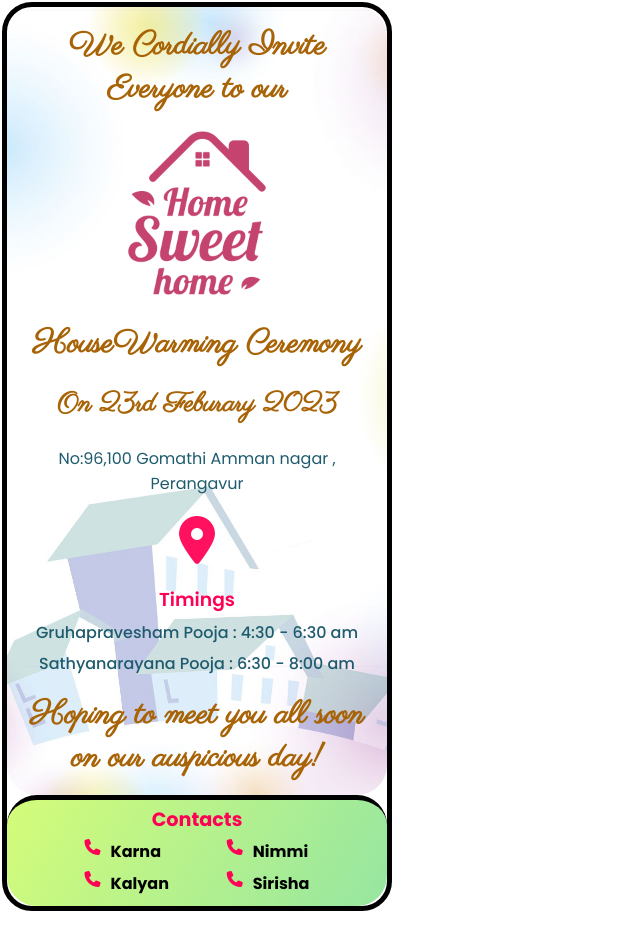
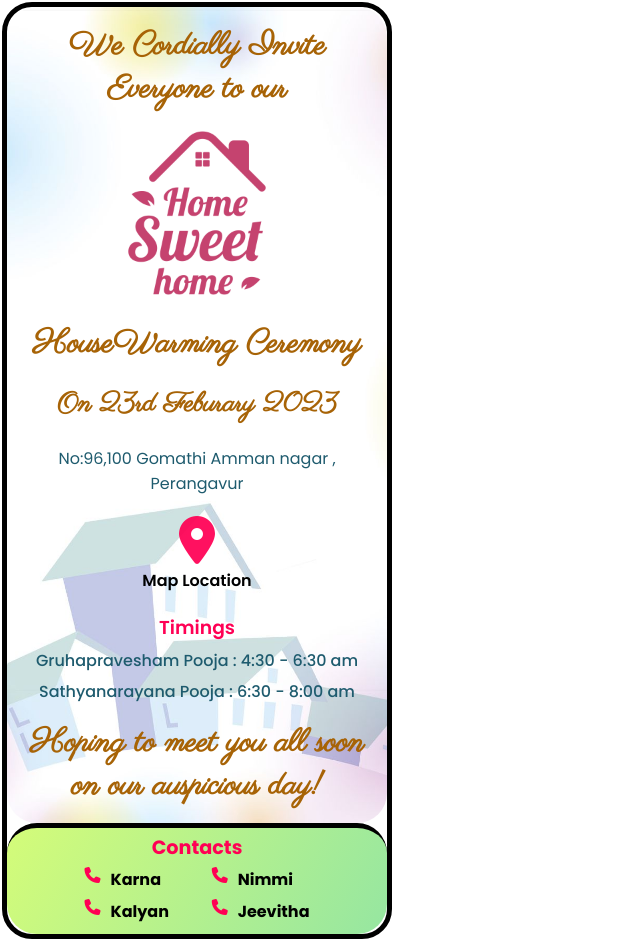
Before and after one commit to legendarycopyninja/HouseWarming, a React (Vite) app in the folder housewarming/: page / in a window 1280 px wide. Shown: the whole page, without its empty margins (0-640 px from the left). Before the commit the page ends 911 px from the top, so only its background shows below. Built offline with nearby package versions, Linux system fonts and the light colour scheme.

Commit message:
Added Map Location

```diff
--- a/housewarming/src/App.css
+++ b/housewarming/src/App.css
@@ -84,6 +84,13 @@
   }
 }
 
+.mapContainer >p {
+  color: black;
+  font-weight: 600;
+  margin-bottom: 0;
+  margin-top: 3px;
+}
+
 .timertitle {
   text-align: center;
   margin-bottom: 0;
--- a/housewarming/src/Components/Content.jsx
+++ b/housewarming/src/Components/Content.jsx
@@ -14,6 +14,7 @@ export default function Content(){
                     <a  href="https://www.google.com/maps/@/data=!4m3!11m2!2sDEFdhTOz0PxGWti0O8PI2GMmHxxGcQ!3e3?utm_source=mstt_0&g_ep=CAESCTExLjYwLjcwMxgAILffASoAQgJJTg%3D%3D" target="_blank" rel="noopener noreferrer">
                         <i className="fa-solid fa-location-dot"></i>
                     </a>
+                <p>Map Location</p>
                 </div>
                 <h3 className="timertitle">Timings</h3>
                     <p className="timercontent">
--- a/housewarming/src/Components/Footer.jsx
+++ b/housewarming/src/Components/Footer.jsx
@@ -20,7 +20,7 @@ export default function Footer(){
                                 </a>
                                 <a href="tel:+919600578546" className="phonelinks">
                                         <i class='fas fa-phone'></i>
-                                <p>Sirisha</p>
+                                <p>Jeevitha</p>
                                 </a>
                         </div>
                 </div>
```
